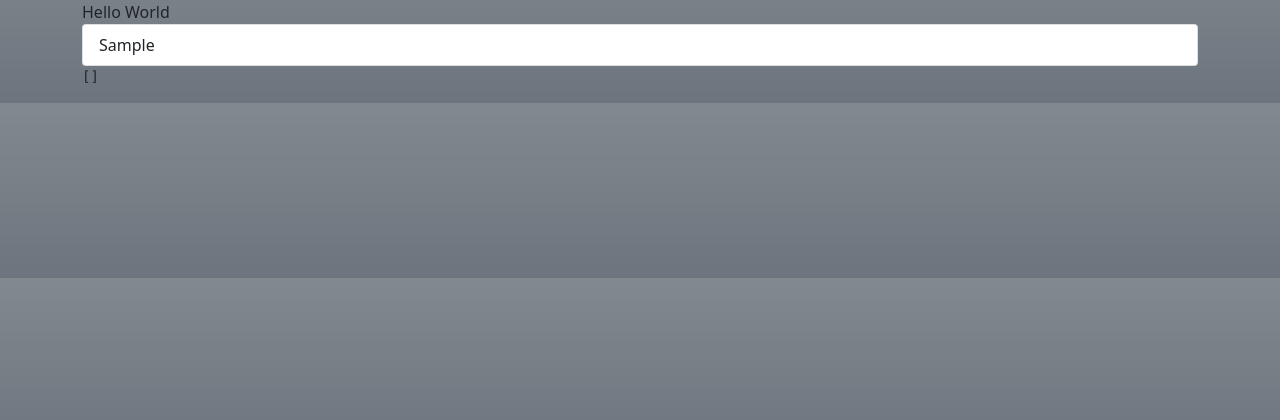
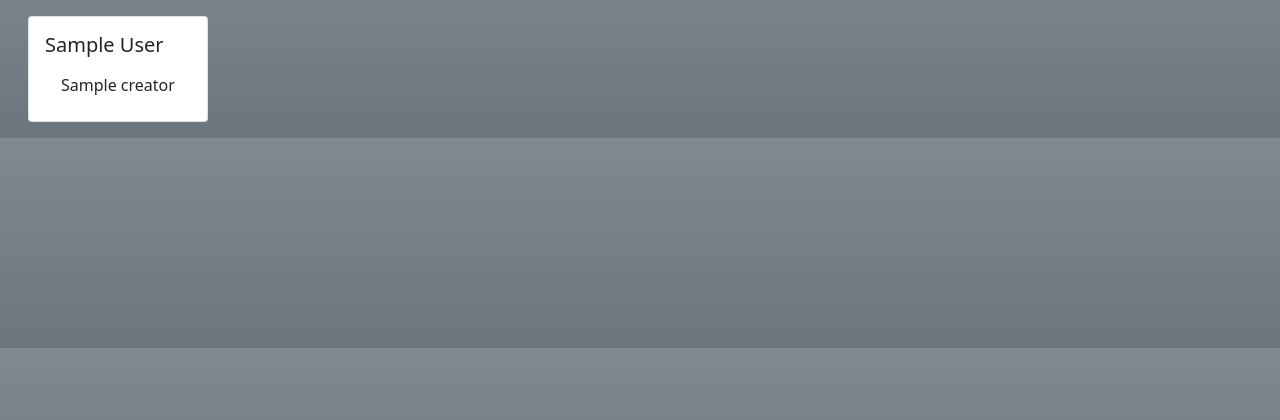
Before and after one commit to jkleinau/BSUMagicPlan, a Node server app: template views/telegram/index.ejs in a window 1280 px wide. Shown: the part 72-492 px from the top of the page. Run offline with Node 20, Linux system fonts and the light colour scheme; tables that the repository leaves empty hold one stand-in row (values such as "Sample post"); the template is opened without the code that fills it: values that come from a table or form of the project are taken from there, most other values are stand-ins (such as "Sample title", 1, 10 or a date in 2020); some libraries are stand-ins or nearby versions.

Commit message:
new accounts get registered and card display

```diff
--- a/models/subscriber.js
+++ b/models/subscriber.js
@@ -2,6 +2,7 @@ const mongoose = require('mongoose');
 const subscriber = new mongoose.Schema({
 	chat_id: {
 		type: 'Number',
+		unique: true,
 	},
 	first_name: {
 		type: 'String',
--- a/views/telegram/index.ejs
+++ b/views/telegram/index.ejs
@@ -1,9 +1,14 @@
-<div class="container">Hello World</div>
-<div class="container">
-	<ul class="list-group">
-		<% subscribers.forEach(sub => { %>
-		<li class="list-group-item"><%= sub.first_name %></li>
-		<% });%>
-	</ul>
-	<pre><%= JSON.stringify(mes, null, 4) %></pre>
+<div class="d-flex">
+	<% subscribers.forEach(sub => { %>
+	<div class="card m-3 w-16 h-16">
+		<div class="card-body">
+			<h5 class="card-title"><%= sub.first_name %> <%= sub.last_name %></h5>
+			<ul class="list-group list-group-flush">
+				<% creators.forEach(creator =>{%>
+				<li class="list-group-item"><%= creator %></li>
+				<% }) %>
+			</ul>
+		</div>
+	</div>
+	<% });%>
 </div>
```
Also changed, not shown: routes/telegram.js (+7 -25 lines), utils/TelegramBot.js (+21 -2 lines).
